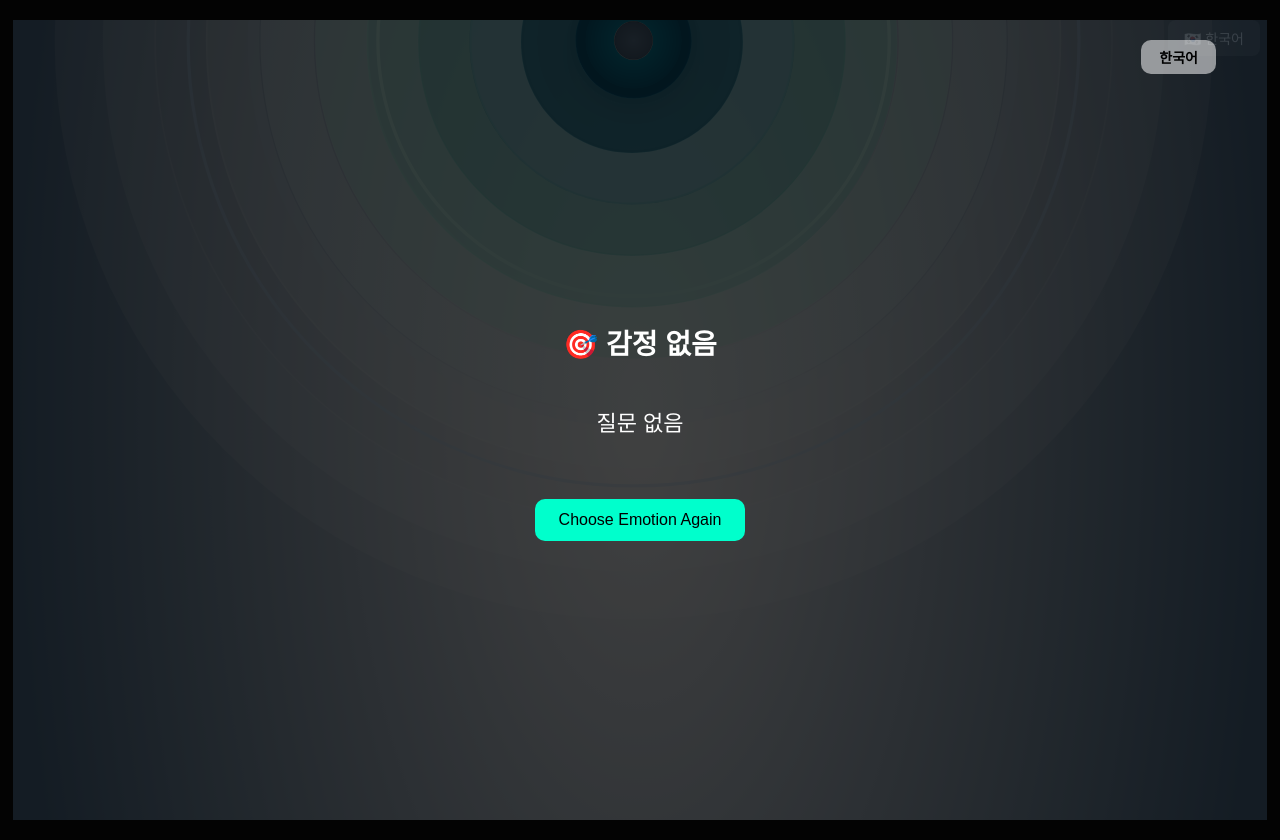
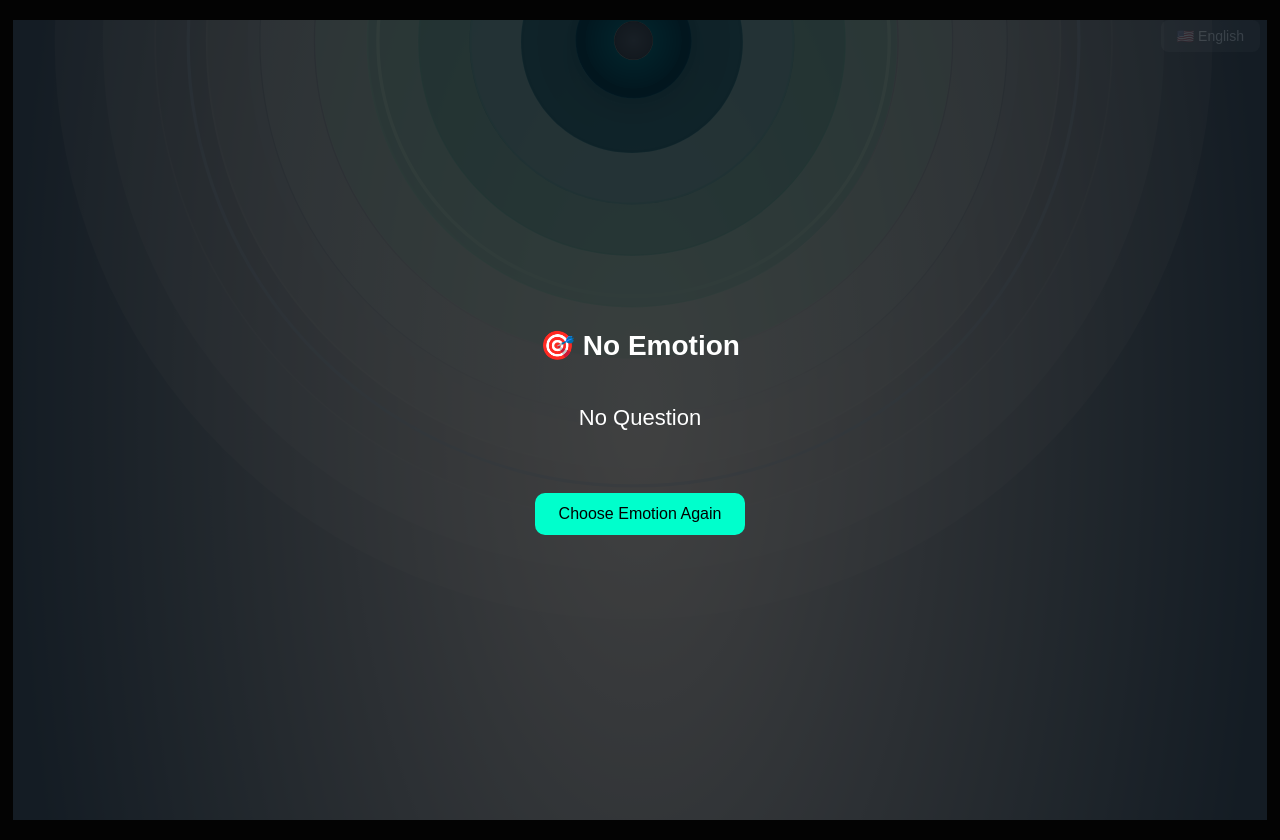
Before and after one commit to emotion-aperture-ui/emotion-aperture-ui, a React (Create React App) app: page /nextpage in a window 1280 px wide. Built offline with nearby package versions, Linux system fonts and the light colour scheme.

Commit message:
initial commit

```diff
--- a/src/App.js
+++ b/src/App.js
@@ -4,10 +4,10 @@ import EmotionPanel from './components/EmotionPanel.js';
 import NextPage from './components/NextPage.js'; // ✅ 다음 페이지 컴포넌트도 추가
 
 function App() {
-  const [lang, setLang] = useState('ko');
+  const [lang, setLang] = useState('en');
 
   const toggleLang = () => {
-    setLang((prev) => (prev === 'ko' ? 'en' : 'ko'));
+    setLang((prev) => (prev === 'en' ? 'en' : 'ko'));
   };
 
   return (
--- a/src/components/EmotionPanel.js
+++ b/src/components/EmotionPanel.js
@@ -10,10 +10,11 @@ const getRandomEmotions = (data, count = 4) => {
   return [...keys].sort(() => 0.5 - Math.random()).slice(0, count);
 };
 
-const EmotionPanel = ({ lang = 'en' }) => {
+const EmotionPanel = () => {
+  const [lang, setLang] = useState('en');
   const [randomEmotionIds, setRandomEmotionIds] = useState([]);
   const [selectedEmotionId, setSelectedEmotionId] = useState(null);
-  const navigate = useNavigate(); // ✅ 추가됨
+  const navigate = useNavigate();
 
   useEffect(() => {
     setRandomEmotionIds(getRandomEmotions(data, 4));
@@ -31,6 +32,10 @@ const EmotionPanel = ({ lang = 'en' }) => {
     }, 500);
   };
 
+  const toggleLang = () => {
+    setLang((prev) => (prev === 'en' ? 'ko' : 'en'));
+  };
+
   const selectedEmotion = selectedEmotionId ? data[selectedEmotionId] : null;
   const getText = (item) => (item ? (lang === 'en' ? item.text_en : item.text_ko) : '');
 
@@ -45,8 +50,28 @@ const EmotionPanel = ({ lang = 'en' }) => {
         backgroundColor: '#000',
         gap: '40px',
         flexWrap: 'wrap',
+        position: 'relative',
       }}
     >
+      {/* 🌐 언어 토글 버튼 */}
+      <button
+        onClick={toggleLang}
+        style={{
+          position: 'absolute',
+          top: 20,
+          right: 20,
+          padding: '6px 12px',
+          backgroundColor: 'black',
+          color: 'white',
+          border: '1px solid white',
+          borderRadius: '10px',
+          zIndex: 1000,
+          fontSize: '14px',
+        }}
+      >
+        {lang === 'en' ? '🇺🇸 English' : '🇰🇷 한국어'}
+      </button>
+
       {/* 좌측 감정 패널 */}
       <div style={{ position: 'relative', width: '100%', maxWidth: '420px', margin: '0 auto' }}>
         <img src="/assets/Emotion/EmotionLeft.svg" alt="Emotion Left" style={{ width: '100%', height: 'auto' }} />
--- a/src/components/NextPage.js
+++ b/src/components/NextPage.js
@@ -1,4 +1,4 @@
-import React, { useState } from 'react';
+import React from 'react';
 import { useLocation, useNavigate } from 'react-router-dom';
 import data from '../data/EmotionQuestionData.json';
 
@@ -6,17 +6,18 @@ const NextPage = () => {
   const location = useLocation();
   const navigate = useNavigate();
 
-  const [lang, setLang] = useState(location.state?.lang || 'en');
+  const lang = location.state?.lang || 'en'; // ✅ 언어는 동적으로 받아옴
   const emotionId = location.state?.emotionId;
   const selectedData = emotionId ? data[emotionId] : null;
 
-  const getText = (item) =>
-    item ? (lang === 'en' ? item.text_en : item.text_ko) : '';
-<button onClick={() => setLang(lang === 'ko' ? 'en' : 'ko')}>
-  {lang === 'ko' ? 'English' : '한국어'}
-</button>
+  const getText = (item) => {
+    if (!item) return '';
+    return lang === 'ko' ? item.text_ko : item.text_en;
+  };
 
-  const isMobile = window.innerWidth <= 480;
+  const getButtonText = () => {
+    return lang === 'ko' ? '다시 감정 선택하기' : 'Choose Emotion Again';
+  };
 
   return (
     <div
@@ -32,38 +33,10 @@ const NextPage = () => {
         padding: '20px',
       }}
     >
-      {/* 🌐 언어 전환 버튼 (반응형 위치 조정) */}
-  <div
-  style={{
-    position: 'fixed', // ← 화면 스크롤과 무관하게 고정
-    top: '5%',
-    right: '5%',
-    zIndex: 9999, // ← 어떤 요소 위든 보이게
-    backgroundColor: '#ffffff88',
-    padding: '6px 12px',
-    borderRadius: '10px',
-  }}
->
-  <button
-    onClick={() => setLang(lang === 'ko' ? 'en' : 'ko')}
-    style={{
-      background: 'transparent',
-      border: 'none',
-      fontSize: '14px',
-      fontWeight: 'bold',
-      color: '#000',
-      cursor: 'pointer',
-    }}
-  >
-    {lang === 'ko' ? 'English' : '한국어'}
-  </button>
-</div>
-
-
-      {/* 🔘 배경 조리개 이미지 */}
+      {/* 🎯 배경 조리개 이미지 */}
       <img
         src="/assets/Emotion/EmotionRight.svg"
-        alt="조리개"
+        alt="iris"
         style={{
           position: 'absolute',
           top: '50%',
@@ -79,7 +52,7 @@ const NextPage = () => {
 
       {/* 🎯 감정 텍스트 */}
       <h2 style={{ fontSize: 'clamp(20px, 5vw, 28px)', zIndex: 1 }}>
-        🎯 {getText(selectedData?.emotion) || '감정 없음'}
+        🎯 {getText(selectedData?.emotion) || 'No Emotion'}
       </h2>
 
       {/* ❓ 질문 텍스트 */}
@@ -93,7 +66,7 @@ const NextPage = () => {
           whiteSpace: 'pre-wrap',
         }}
       >
-        {getText(selectedData?.question) || '질문 없음'}
+        {getText(selectedData?.question) || 'No Question'}
       </p>
 
       {/* 🔁 다시 감정 선택 버튼 */}
@@ -111,7 +84,7 @@ const NextPage = () => {
           zIndex: 1,
         }}
       >
-         {lang === 'ko' ? '다시 감정 선택하기' : 'Choose Emotion Again'}
+        {getButtonText()}
       </button>
     </div>
   );
```
Lines whose indentation alone changed are shown as unchanged.
